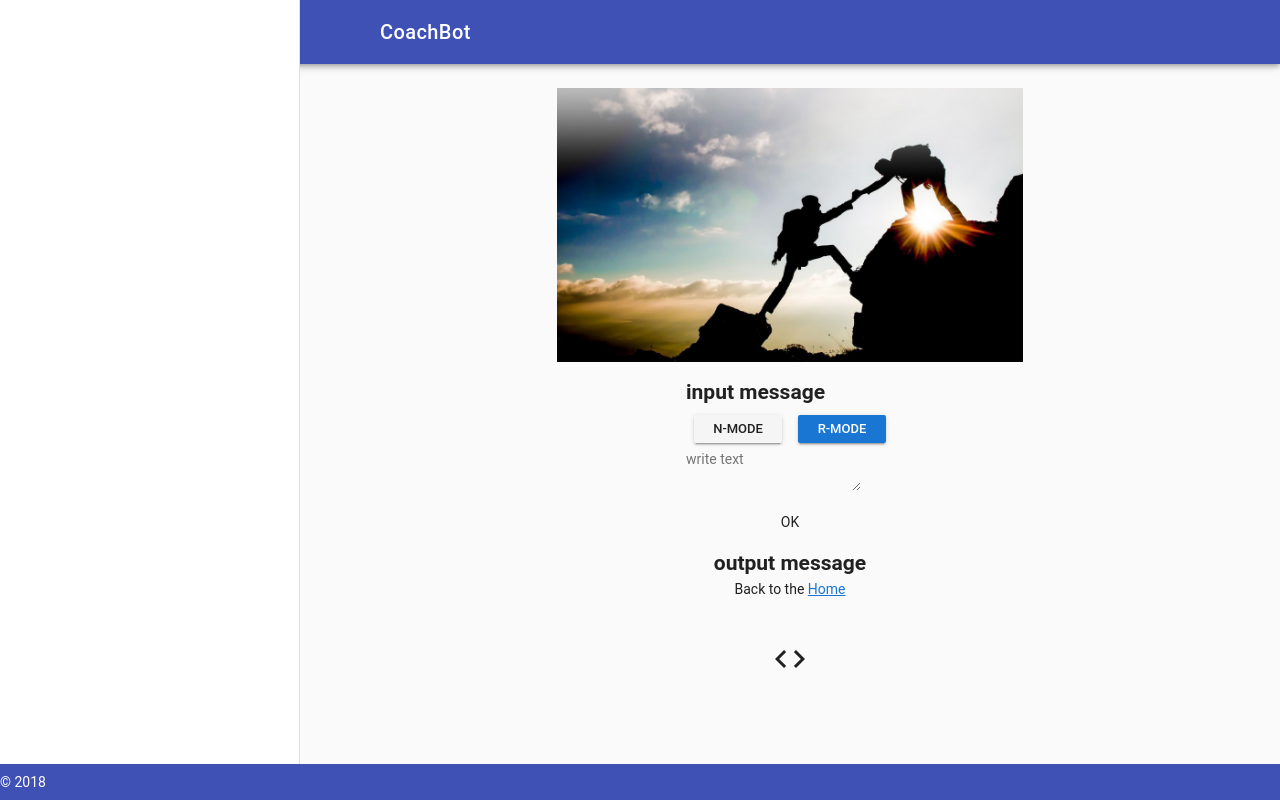
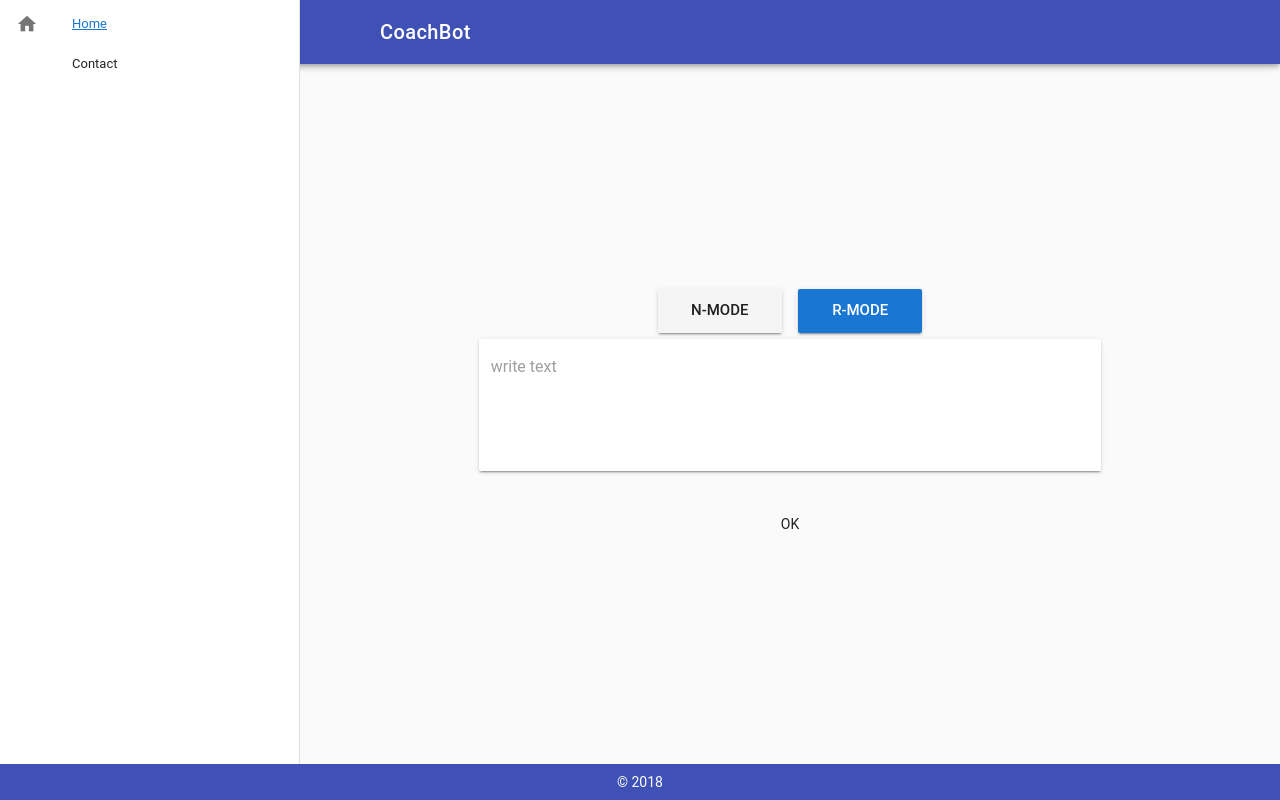
Before and after one commit to neuneu39/CoachBot, a Vue app: page /chat in a window 1280 px wide. Built offline with nearby package versions, Linux system fonts and the light colour scheme.

Commit message:
add vuetify

```diff
--- a/src/App.vue
+++ b/src/App.vue
@@ -5,8 +5,8 @@
     <router-view/>
   </div> -->
 
-<!-- <div id="app">
-  <v-app id="inspire">
+<div id="app">
+<!--   <v-app id="inspire">
     <v-navigation-drawer
       fixed
       v-model="drawer"
@@ -53,7 +53,7 @@
       </v-container>
     </v-content>
     <v-footer color="indigo" app inset>
-      <span class="white--text">&copy; 2017</span>
+      <span class="white-text">&copy; 2017</span>
     </v-footer>
   </v-app>
 </div> -->
@@ -61,13 +61,13 @@
   <v-app id="inspire">
     <link href="https://fonts.googleapis.com/icon?family=Material+Icons"
       rel="stylesheet">
-    <v-navigation-drawer
+     <v-navigation-drawer
       v-model="drawer"
       fixed
       app
     >
-      <v-list dense>
-        <!-- <v-list-tile @click="test">
+    <!--  <v-list dense>
+        <v-list-tile>
           <v-list-tile-action>
             <v-icon>home</v-icon>
           </v-list-tile-action>
@@ -75,16 +75,23 @@
             <v-list-tile-title>Home</v-list-tile-title>
           </v-list-tile-content>
         </v-list-tile>
-        <v-list-tile @click="test">
+        <!- <v-list-tile @click="test"> -->
+        <!-- <v-list-tile>
           <v-list-tile-action>
             <v-icon>contact_mail</v-icon>
           </v-list-tile-action>
           <v-list-tile-content>
             <v-list-tile-title>Contact</v-list-tile-title>
           </v-list-tile-content>
-        </v-list-tile> -->
+        </v-list-tile>
       </v-list>
     </v-navigation-drawer>
+    <!- <div>
+      <ToolBar/>
+    </div> -->
+    <ToolBar/>
+    </v-navigation-drawer>
+
     <v-toolbar color="indigo" dark fixed app>
       <v-toolbar-side-icon @click.stop="drawer = !drawer"></v-toolbar-side-icon>
       <v-toolbar-title>CoachBot</v-toolbar-title>
@@ -96,28 +103,35 @@
           column
           align-center
         >
-        <img class="item-img" src="./assets/coaching.jpg">
+        <!-- <img class="item-img" src="./assets/coaching.jpg"> -->
         <router-view/>
-          <v-flex text-xs-center>
+          <!-- <v-flex text-xs-center>
             <v-tooltip left>
               <v-btn slot="activator" :href="source" icon large target="_blank">
                 <v-icon large>code</v-icon>
               </v-btn>
               <span>Source</span>
             </v-tooltip>
-          </v-flex>
+          </v-flex> -->
         </v-layout>
       </v-container>
     </v-content>
     <v-footer color="indigo" app>
+      <v-layout align-center justify-center column fill-height>
       <span class="white--text">&copy; 2018</span>
+      </v-layout>
     </v-footer>
   </v-app>
+</div>
 </template>
 
 <script>
+import ToolBar from './components/ToolBar'
 export default {
   name: 'App',
+  components: {
+    ToolBar: ToolBar
+  },
   data: () => ({
     drawer: null
   }),
--- a/src/components/Chat.vue
+++ b/src/components/Chat.vue
@@ -1,31 +1,24 @@
 <template>
 <div class="message">
-  <v-layout align-center justify-center column fill-height>
-  <div class="input-message">
-    <h2>input message</h2>
-    <div class="buttons-container">
-      <v-layout align-start justify-center row fill-height>
-        <v-btn small
+  <!-- <v-layout justify-space-around column fill-height> -->
+  <v-layout align-space-around justify-space-around column>
+    <v-layout align-start justify-center row fill-height>
+        <v-btn
+        large
         v-on:click="setNMode()"
         >
         N-mode
         </v-btn>
         <v-btn
-        small
+        large
         color="primary"
         v-on:click="setRMode()"
         >
         R-Mode
         </v-btn>
     </v-layout>
-    </div>
-    <!-- submitイベントによるページのリロード防止 -->
-    <form v-on:submit.prevent="sendMessage" method="post">
-      <textarea v-model="messageText" placeholder="write text" />
-      <button type="submit">OK</button>
-    </form>
-  </div>
-  <h2>output message</h2>
+  <v-flex xs6>
+  <!-- <h2>output message</h2> -->
   <div v-for="text of answerText" v-bind:key="text.id" class="output-message">
     <div v-if=text.botFlag class="bot-message">
       <div class="faceicon">
@@ -44,7 +37,26 @@
   <div v-if=errorMessage>
     <p>{{ errorMessage }}</p>
   </div>
-  <p>Back to the <router-link to="/">Home</router-link></p>
+  </v-flex>
+    <div class="input-message">
+    <!-- <div class="buttons-container"> -->
+
+    <!-- </div> -->
+    <!-- submitイベントによるページのリロード防止 -->
+    <form v-on:submit.prevent="sendMessage" method="post">
+       <v-flex xs12>
+          <v-textarea
+            v-model="messageText"
+            solo
+            name="input-7-4"
+            placeholder="write text"
+            auto-grow
+          ></v-textarea>
+      </v-flex>
+      <button type="submit">OK</button>
+    </form>
+  </div>
+  <!-- <p>Back to the <router-link to="/">Home</router-link></p> -->
   </v-layout>
 </div>
 </template>
@@ -112,18 +124,20 @@ export default {
 </script>
 <style>
 .message {
-  width: 100%;
+  width: 70%;
   padding: 15px;
 }
 .input-message, {
-  width: 46%;
+  /* width: 46%; */
   border: 1px solid #ddd;
-  padding: 10px;
+  /* max-width: 450px; */
+  /* padding: 10px; */
   margin: auto;
 }
 .output-message {
   padding: 1px 10px;
-  max-width: 450px;
+  /* max-width: 450px; */
+  /* width: 100%; */
   margin: auto;
   text-align: right;
   font-size: 14px;
@@ -173,7 +187,6 @@ export default {
   margin: 0;
   padding: 0;
 }
-/*以下、③右側の緑コメント*/
 .user-message {
   margin: 10px 0;
 }
--- /dev/null
+++ b/src/components/ToolBar.vue
@@ -0,0 +1,78 @@
+<template>
+<div>
+    <!-- <v-app id="inspire">
+     <v-navigation-drawer
+      v-model="drawer"
+      fixed
+      app
+    > -->
+      <v-list dense>
+        <v-list-tile>
+          <v-list-tile-action>
+            <v-icon>home</v-icon>
+          </v-list-tile-action>
+          <router-link to="/">
+            <v-list-tile-content>
+                <v-list-tile-title>Home</v-list-tile-title>
+            </v-list-tile-content>
+          </router-link>
+        </v-list-tile>
+        <!-- <v-list-tile @click="test"> -->
+        <v-list-tile>
+          <v-list-tile-action>
+            <!-- <v-icon>contact_mail</v-icon> -->
+          </v-list-tile-action>
+          <v-list-tile-content>
+            <v-list-tile-title>Contact</v-list-tile-title>
+          </v-list-tile-content>
+        </v-list-tile>
+      </v-list>
+        <!-- <v-toolbar flat>
+        <v-list>
+            <v-list-tile>
+            <v-list-tile-title class="title">
+                Application
+            </v-list-tile-title>
+            </v-list-tile>
+        </v-list>
+        </v-toolbar>
+
+        <v-divider></v-divider>
+
+        <v-list dense class="pt-0">
+        <v-list-tile
+            v-for="item in items"
+            :key="item.title"
+            @click="test"
+        >
+            <v-list-tile-action>
+            <v-icon>{{ item.icon }}</v-icon>
+            </v-list-tile-action>
+
+            <v-list-tile-content>
+            <v-list-tile-title>{{ item.title }}</v-list-tile-title>
+            </v-list-tile-content>
+        </v-list-tile>
+        </v-list> -->
+    <!-- </v-navigation-drawer> -->
+    <!-- </v-app> -->
+</div>
+</template>
+<script>
+export default {
+  name: 'ToolBar',
+  data () {
+    return {
+      items: [
+        { title: 'Home', icon: 'dashboard' },
+        { title: 'About', icon: 'question_answer' }
+      ],
+      //  right: null,
+      drawer: null
+    }
+  }
+}
+</script>
+<style>
+
+</style>
--- a/src/server/route/answer.route.js
+++ b/src/server/route/answer.route.js
@@ -39,7 +39,7 @@ function nModeFunc(req, res) {
     .then(response => response.json())
     .then(json => {
       console.log(json)
-      res.json(json)
+      res.json(`${json.entities[0].name}ってどういう意味ですか？`)
     })
 }
 function rModeFunc(req, res) {
```
